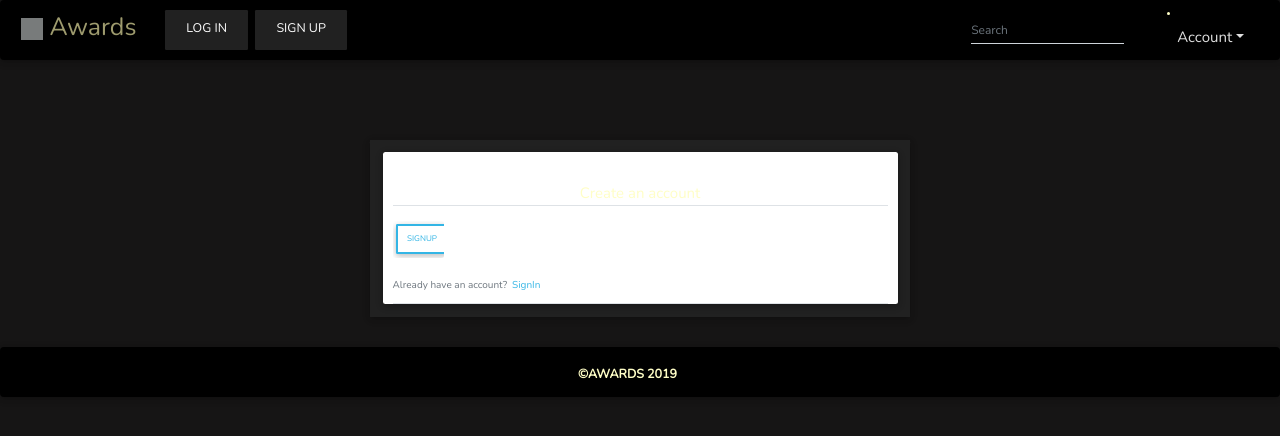
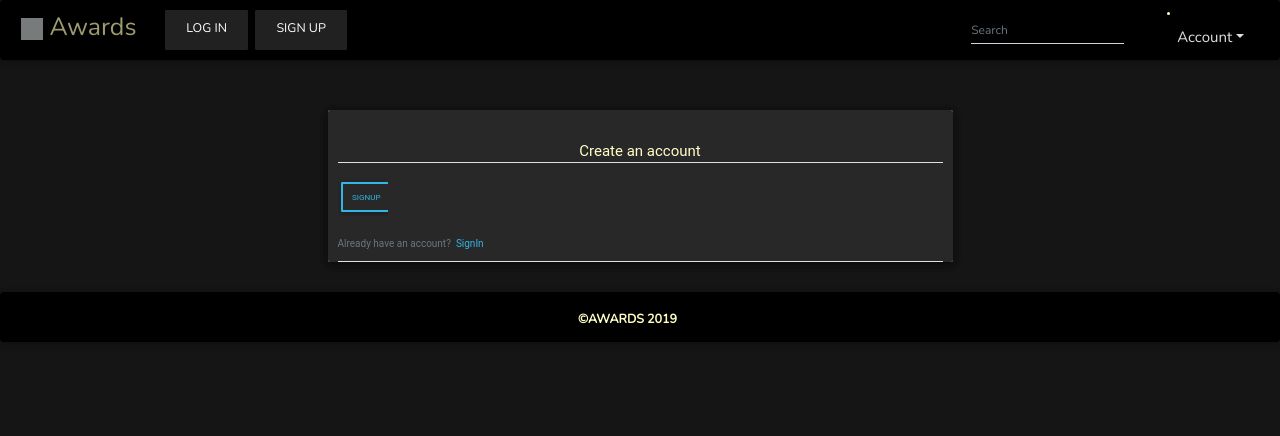
Before and after one commit to Brayooh/awards, a Django app: template Awards/templates/users/register.html in a window 1280 px wide. Shown: the top 436 px of the page. Run offline with Django 3.2, Linux system fonts and the light colour scheme; the template is opened without the code that fills it, so the values that code supplies are empty; some libraries are stand-ins or nearby versions; grey boxes are pictures that could not be loaded.

Commit message:
modify background color

```diff
--- a/Awards/templates/users/register.html
+++ b/Awards/templates/users/register.html
@@ -3,13 +3,11 @@
 
 
 {% block content %}
-  <div class="container content pt-5">
     <div class="row">
       <div class="col-md-3"></div>
       <div class="col-md-6 mt-5">
         <div class="card">
-          <div class="card-body bg-dark">
-            <div class="card bg- pl-3 pr-3 text-black">
+            <div class="card pl-3 pr-3"  style="background-color: rgb(41, 40, 40);">
               <form  method="post">
                 {% csrf_token %}
                 <div class="form-group">
```
